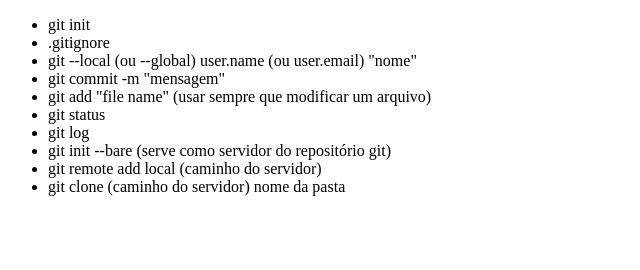
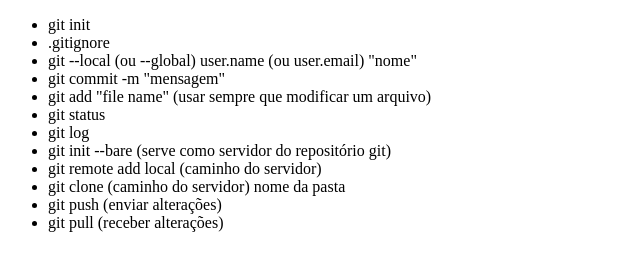
Before and after one commit to JoaoPedroDevOz/git-projeto-alura, a plain HTML site: page index.html in a window 1280 px wide. Shown: the whole page, without its empty margins (0-640 px from the left). Drawn offline with Linux system fonts and the light colour scheme.

Commit message:
Adicionando git push e git pull

```diff
--- a/index.html
+++ b/index.html
@@ -16,6 +16,8 @@
         <li>git init --bare (serve como servidor do repositório git)</li>
         <li>git remote add local (caminho do servidor)</li>
         <li>git clone (caminho do servidor) nome da pasta</li>
+        <li>git push (enviar alterações)</li>
+        <li>git pull (receber alterações)</li>
     </ul>
 </body>
 </html>
```
